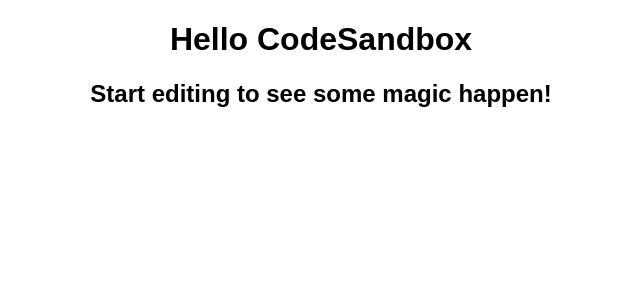
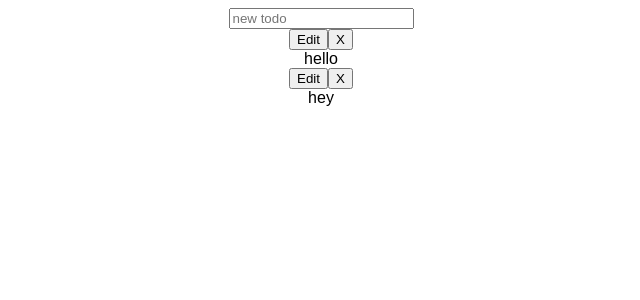
Before and after one commit to itsrojasleon/react-todo-list, a React (Create React App) app: page / in a window 1280 px wide. Shown: the top 300 px of the page, without its empty margins (319-959 px from the left). Built offline with nearby package versions, Linux system fonts and the light colour scheme.

Commit message:
New Components and new Hook

```diff
--- /dev/null
+++ b/src/components/App.js
@@ -0,0 +1,11 @@
+import React from 'react';
+import TodoList from './todo/TodoList';
+
+function App() {
+  return (
+    <div className="App">
+      <TodoList />
+    </div>
+  );
+}
+export default App;
--- /dev/null
+++ b/src/components/todo/Todo.js
@@ -0,0 +1,12 @@
+import React from 'react';
+
+function Todo(props) {
+  return (
+    <div>
+      <button>Edit</button>
+      <button>X</button>
+      <div>{props.task}</div>
+    </div>
+  );
+}
+export default Todo;
--- /dev/null
+++ b/src/components/todo/TodoForm.js
@@ -0,0 +1,19 @@
+import React from 'react';
+import useFormInput from '../../hooks/useFormInput';
+
+function TodoForm(props) {
+  // props.createTodo is a function that receives
+  // the new todo
+  const { value, handleChange, handleSubmit } = useFormInput(props.createTodo);
+  return (
+    <form onSubmit={handleSubmit}>
+      <input
+        value={value}
+        onChange={handleChange}
+        type="text"
+        placeholder="new todo"
+      />
+    </form>
+  );
+}
+export default TodoForm;
--- /dev/null
+++ b/src/components/todo/TodoList.js
@@ -0,0 +1,23 @@
+import React from 'react';
+import Todo from './Todo';
+import TodoForm from './TodoForm';
+
+function TodoList() {
+  const [todos, setTodos] = React.useState([
+    { task: 'hello' },
+    { task: 'hey' },
+  ]);
+
+  function createTodo(newTodo) {
+    setTodos([...todos, { task: newTodo }]);
+  }
+  return (
+    <div>
+      <TodoForm createTodo={createTodo} />
+      {todos.map((t, i) => (
+        <Todo key={i} task={t.task} />
+      ))}
+    </div>
+  );
+}
+export default TodoList;
--- /dev/null
+++ b/src/hooks/useFormInput.js
@@ -0,0 +1,22 @@
+import { useState } from 'react';
+
+function useFormInput(callback) {
+  const [value, setValue] = useState('');
+
+  function handleChange(e) {
+    setValue(e.target.value);
+  }
+
+  function handleSubmit(e) {
+    e.preventDefault();
+    callback(value);
+    setValue('');
+  }
+
+  return {
+    value,
+    handleChange,
+    handleSubmit,
+  };
+}
+export default useFormInput;
--- a/src/index.js
+++ b/src/index.js
@@ -1,16 +1,8 @@
 import React from 'react';
 import ReactDOM from 'react-dom';
+import App from './components/App';
 
 import './styles.css';
 
-function App() {
-  return (
-    <div className="App">
-      <h1>Hello CodeSandbox</h1>
-      <h2>Start editing to see some magic happen!</h2>
-    </div>
-  );
-}
-
 const rootElement = document.getElementById('root');
 ReactDOM.render(<App />, rootElement);
```
